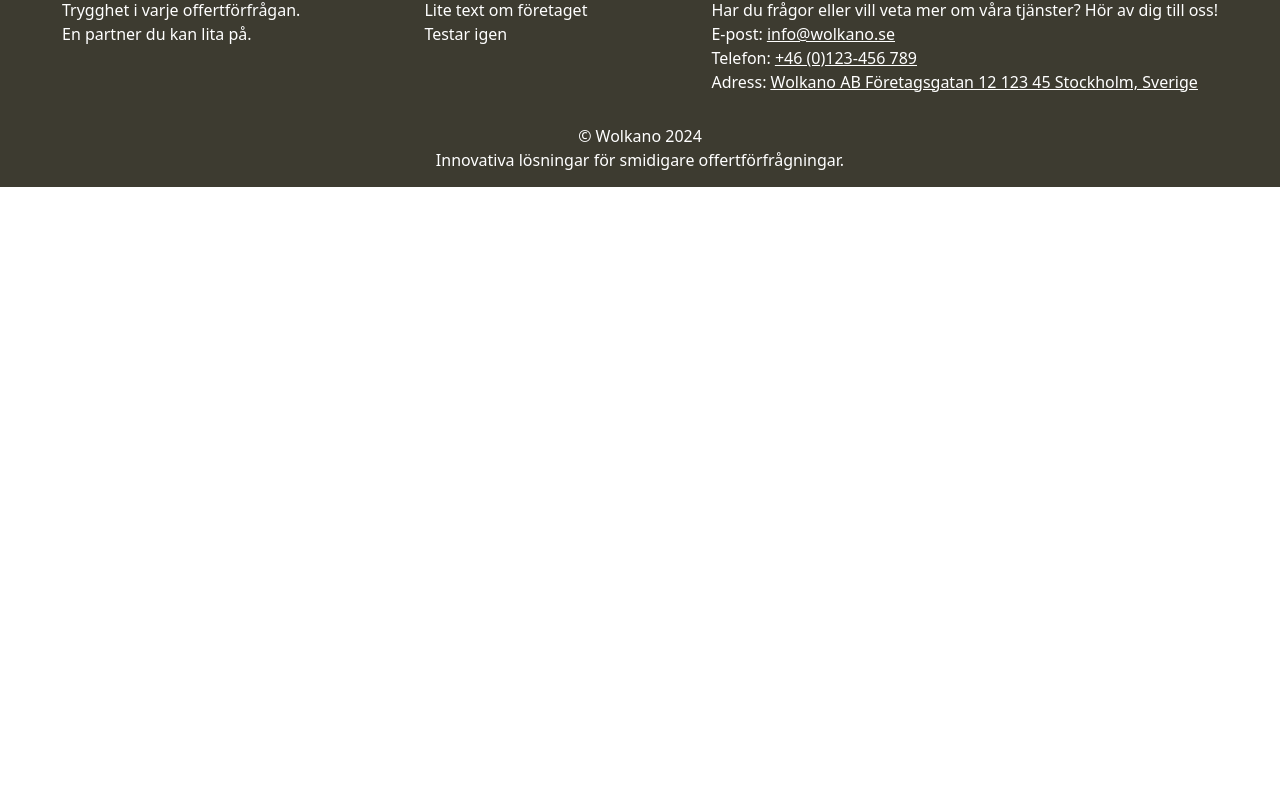
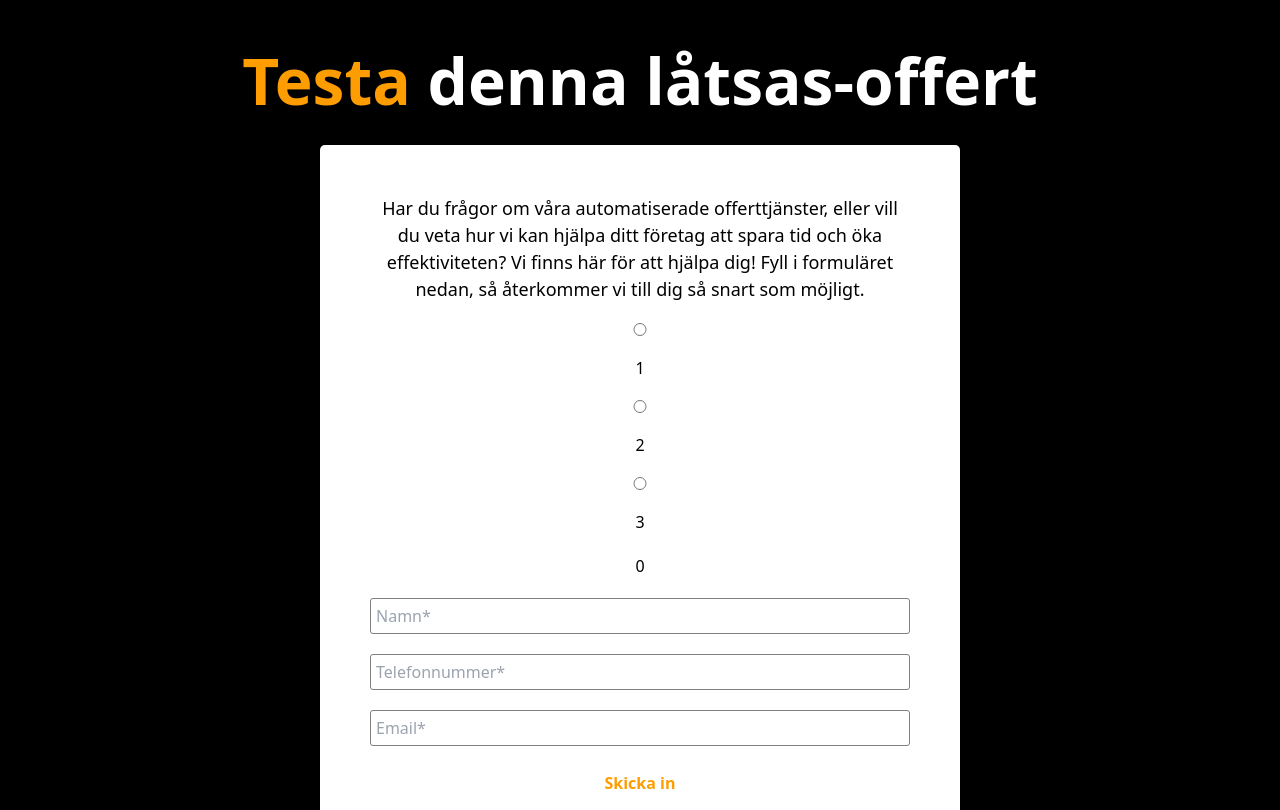
Before and after one commit to Wolkano/wolkano, a Vue app in the folder wolkano/: page /#/OfferMe in a window 1280 px wide. Shown: the part 1930-2740 px from the top of the page. Before the commit the page ends 2117 px from the top, so only its background shows below. Built offline with nearby package versions, Linux system fonts and the light colour scheme.

Commit message:
Added offert form

```diff
--- a/wolkano/src/assets/scss/variables.scss
+++ b/wolkano/src/assets/scss/variables.scss
@@ -1,6 +1,8 @@
 $primary-color: #3498db;
 $secondary-color: #2ecc71;
 $text-color: #333333;
+$orange: #fe9d01;
+$darkOrange: #ca7d00;
 $font-size-base: 16px;
 $spacing-unit: 8px;
 $gradient-background: radial-gradient(
--- /dev/null
+++ b/wolkano/src/components/OffertForm.vue
@@ -0,0 +1,385 @@
+<template>
+  <div class="mainDiv" v-if="!hasSubmitted">
+    <div
+      v-motion-fade-visible-once
+      :duration="500"
+      :delay="100"
+      v-if="!isSubmitting"
+    >
+      <h1><span class="companyName">Testa</span> denna låtsas-offert</h1>
+      <form class="form">
+        <p class="description">
+          Har du frågor om våra automatiserade offerttjänster, eller vill du
+          veta hur vi kan hjälpa ditt företag att spara tid och öka
+          effektiviteten? Vi finns här för att hjälpa dig! Fyll i formuläret
+          nedan, så återkommer vi till dig så snart som möjligt.
+        </p>
+        <div class="radioButtons">
+          <input
+            type="radio"
+            v-model="userInformation.radioChoice"
+            name="1"
+            value="1"
+          />
+          <label for="1">1</label>
+          <input
+            type="radio"
+            v-model="userInformation.radioChoice"
+            name="2"
+            value="2"
+          />
+          <label for="2">2</label>
+          <input
+            type="radio"
+            v-model="userInformation.radioChoice"
+            name="3"
+            value="3"
+          />
+          <label for="3">3</label>
+          {{ userInformation.radioChoice }}
+        </div>
+        <div>
+          <input
+            type="text"
+            id="name"
+            name="name"
+            placeholder="Namn*"
+            v-model="userInformation.name"
+          />
+          <p
+            class="missingField"
+            v-if="!userInformation.name && hasMissingFields"
+          >
+            ❌ Fyll i namn
+          </p>
+        </div>
+        <div>
+          <input
+            type="tel"
+            id="phone"
+            name="phone"
+            placeholder="Telefonnummer*"
+            v-model="userInformation.phone"
+          />
+          <p
+            class="missingField"
+            v-if="!userInformation.phone && hasMissingFields"
+          >
+            ❌ Fyll i telefonnummer
+          </p>
+          <input
+            type="email"
+            id="email"
+            name="email"
+            placeholder="Email*"
+            v-model="userInformation.email"
+          />
+          <p
+            class="missingField"
+            v-if="!userInformation.email && hasMissingFields"
+          >
+            ❌ Fyll i email
+          </p>
+        </div>
+        <button @click.prevent="submit">Skicka in</button>
+      </form>
+    </div>
+
+    <div v-if="isSubmitting" class="spinner-container">
+      <div class="spinner"></div>
+      <div v-motion-slide-left :duration="500" :delay="100" class="icon">
+        🤞
+      </div>
+      <p>Skickar in...</p>
+    </div>
+  </div>
+
+  <div class="success" v-if="hasSubmitted && success">
+    <div v-motion-slide-left :duration="1500" :delay="100" class="icon">📨</div>
+    <div v-motion-fade-visible-once :duration="1000" :delay="100">
+      <h1>Tack för din inskickade information!</h1>
+      <p>
+        Vi har mottagit ditt formulär och behandlar det så snart som möjligt.
+        <br />
+        Du kommer att få en bekräftelse eller svar inom kort.
+      </p>
+    </div>
+  </div>
+
+  <div class="failure" v-if="hasSubmitted && !success">
+    <div v-motion-pop-visible-once :duration="1500" :delay="100" class="icon">
+      ❌
+    </div>
+    <div v-motion-fade-visible-once :duration="1000" :delay="100">
+      <h1>Något gick fel!</h1>
+      <p>Vänligen försök igen senare</p>
+      <button @click.prevent="reset">Försök igen</button>
+    </div>
+  </div>
+</template>
+
+<script setup>
+import { reactive, computed, ref } from "vue";
+import { useStore } from "vuex";
+const store = useStore();
+const success = computed(() => store.state.submittedSuccessfully);
+const hasSubmitted = computed(() => store.state.hasSubmitted);
+const userInformation = reactive({
+  firstName: "",
+  email: "",
+  phone: "",
+  radioChoice: 0,
+});
+const hasMissingFields = ref(false);
+
+const submit = async () => {
+  if (
+    !userInformation.name ||
+    !userInformation.email ||
+    !userInformation.phone
+  ) {
+    hasMissingFields.value = true;
+    console.log("test");
+    return;
+  }
+  isSubmitting.value = true;
+  await store.dispatch("submitToNotion", userInformation);
+  window.scrollTo({ top: 0, behavior: "smooth" });
+};
+const reset = () => {
+  isSubmitting.value = false;
+  store.commit("setHasSubmitted", false);
+};
+const isSubmitting = ref(false);
+</script>
+
+<style lang="scss" scoped>
+@import "../assets/scss/variables.scss";
+.mainDiv {
+  background-color: black;
+  padding: 100px 0px;
+  color: black;
+  h1 {
+    color: white;
+  }
+  .companyName {
+    color: #fe9d01;
+  }
+  .description {
+    width: 100%;
+    margin-left: auto;
+    margin-right: auto;
+    font-size: 18px;
+  }
+  .form {
+    display: flex;
+    flex-direction: column;
+    align-items: center;
+    gap: 20px;
+    width: 50%;
+    margin-left: auto;
+    margin-right: auto;
+    background-color: white;
+    padding: 50px 50px;
+    border-radius: 5px;
+    .missingField {
+      color: red;
+      font-style: italic;
+    }
+    input {
+      color: black;
+      width: 100%;
+      border-radius: 3px;
+      padding: 5px;
+      border: 1px solid gray;
+    }
+    div {
+      display: flex;
+      flex-direction: column;
+      justify-content: space-around;
+      width: 100%;
+      gap: 20px;
+      input {
+        color: black;
+        width: 100%;
+        border-radius: 3px;
+        padding: 5px;
+      }
+      p {
+        margin-top: 5px;
+        margin-bottom: 5px;
+        align-self: flex-start;
+      }
+    }
+    .infoDiv {
+      flex-direction: column;
+      width: 100%;
+      textarea {
+        color: black;
+        border-radius: 3px;
+        padding: 5px;
+        border: 1px solid gray;
+      }
+    }
+    button {
+      background-color: white;
+      color: #fe9d01;
+      padding: 5px 15px;
+      border-radius: 5px;
+      -webkit-transition: background-color 200ms linear;
+      -ms-transition: background-color 200ms linear;
+      transition: background-color 200ms linear;
+      font-weight: 600;
+      &:hover {
+        background-color: #cf8102;
+        color: white;
+      }
+    }
+  }
+
+  .spinner-container {
+    display: flex;
+    flex-direction: column;
+    justify-content: center;
+    align-items: center;
+    height: 100vh;
+    color: white;
+    padding-bottom: 100px;
+    .icon {
+      font-size: 50px;
+    }
+  }
+
+  .spinner {
+    margin-bottom: 25px;
+    border: 5px solid rgba(255, 255, 255, 0.2);
+    border-top: 5px solid #fe9d01;
+    border-radius: 50%;
+    width: 50px;
+    height: 50px;
+    animation: spin 1s linear infinite;
+  }
+
+  @keyframes spin {
+    0% {
+      transform: rotate(0deg);
+    }
+    100% {
+      transform: rotate(360deg);
+    }
+  }
+}
+
+.success {
+  background: rgb(56, 23, 173);
+  background: radial-gradient(
+    circle,
+    rgba(56, 23, 173, 1) 0%,
+    rgb(24, 23, 26) 100%
+  );
+  padding-bottom: 100px;
+  height: 100vh;
+  display: flex;
+  flex-direction: column;
+  justify-content: center;
+  align-items: center;
+  padding: 0px 20px;
+  h1 {
+    color: #fe9d01;
+  }
+  .icon {
+    font-size: 80px;
+  }
+
+  p {
+    font-size: larger;
+  }
+}
+.failure {
+  background: rgb(56, 23, 173);
+  background: radial-gradient(
+    circle,
+    rgba(56, 23, 173, 1) 0%,
+    rgb(24, 23, 26) 100%
+  );
+  padding-bottom: 100px;
+  height: 100vh;
+  display: flex;
+  flex-direction: column;
+  justify-content: center;
+  align-items: center;
+  padding: 0px 20px;
+  h1 {
+    color: #fe9d01;
+  }
+  .icon {
+    font-size: 80px;
+  }
+
+  p {
+    font-size: larger;
+  }
+  button {
+    background-color: #fe9d01;
+    color: white;
+    padding: 5px 15px;
+    border-radius: 5px;
+    -webkit-transition: background-color 200ms linear;
+    -ms-transition: background-color 200ms linear;
+    transition: background-color 200ms linear;
+    margin-top: 25px;
+    font-weight: 600;
+    &:hover {
+      background-color: #cf8102;
+      color: white;
+    }
+  }
+}
+@media (max-width: 768px) {
+  .mainDiv {
+    h1 {
+      font-size: $font-size-mobile-h1;
+    }
+    .form {
+      width: 90%;
+      padding: 15px;
+      div {
+        flex-direction: column;
+        input {
+          width: 100%;
+        }
+      }
+    }
+    .description {
+      width: 100%;
+      text-align: left;
+    }
+    button {
+      width: 60%;
+      font-weight: 600;
+    }
+  }
+  .success {
+    h1 {
+      font-size: $font-size-mobile-h1;
+    }
+    .icon {
+      font-size: 60px;
+    }
+    p {
+      font-size: large;
+    }
+  }
+  .failure {
+    h1 {
+      font-size: $font-size-mobile-h1;
+    }
+    .icon {
+      font-size: 60px;
+    }
+    p {
+      font-size: large;
+    }
+  }
+}
+</style>
--- a/wolkano/src/views/OfferMeView.vue
+++ b/wolkano/src/views/OfferMeView.vue
@@ -51,6 +51,9 @@
       </div>
       <img src="../assets/4killar.jpeg"/>
       </div>
+      <div class="offertFormDiv" >
+        <div v-motion-pop-visible-once :duration="700" :delay="50"><OffertForm /></div>
+      </div>
     </div>
 
 
@@ -62,6 +65,7 @@
 
 <script setup>
 //import CompanyBanner from "@/components/CompanyBanner.vue";
+import OffertForm from "@/components/OffertForm.vue"
 </script>
 
 <style lang="scss" scoped>
@@ -186,6 +190,13 @@
 
 }
 
+.offertFormDiv {
+  background-color: white;
+  width: 100%;
+  display: flex;
+  justify-content: center;
+}
+
 @media (max-width: 768px) {
   .offerMe {
     .titel{
```
